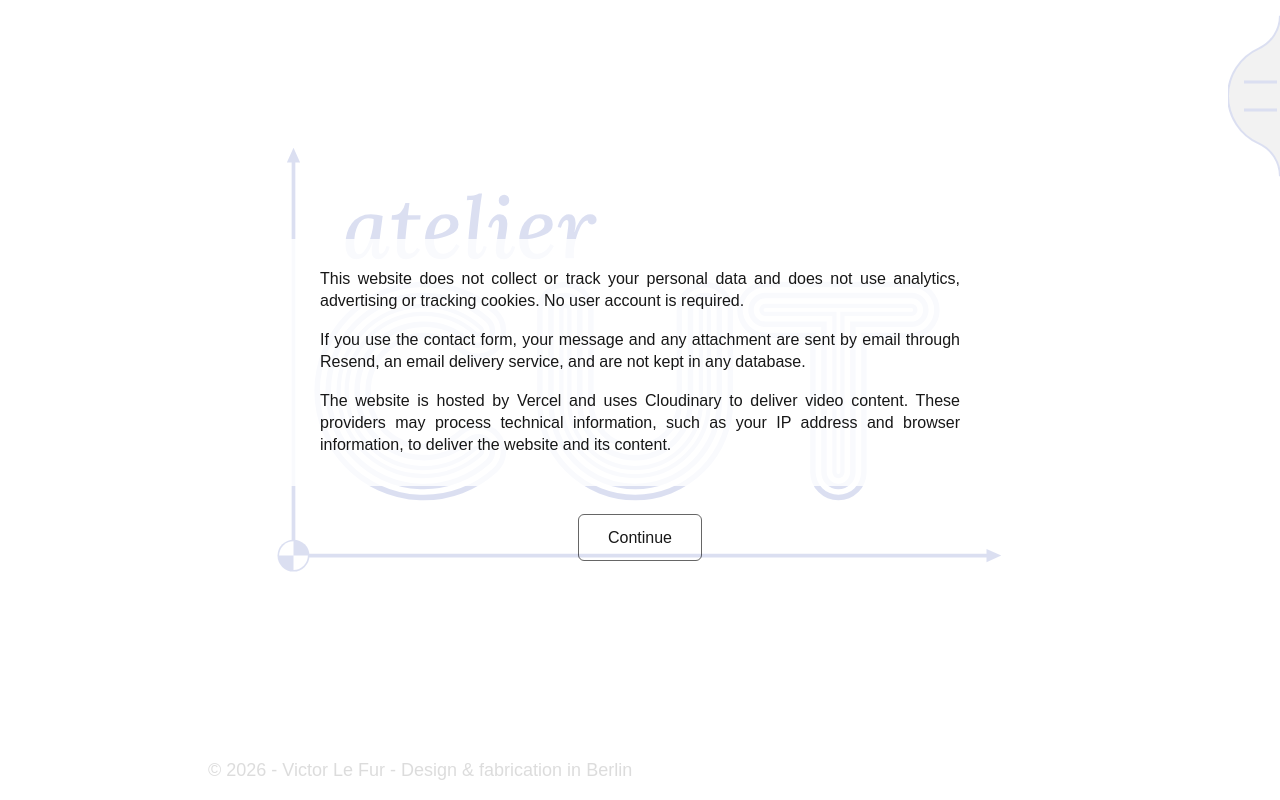
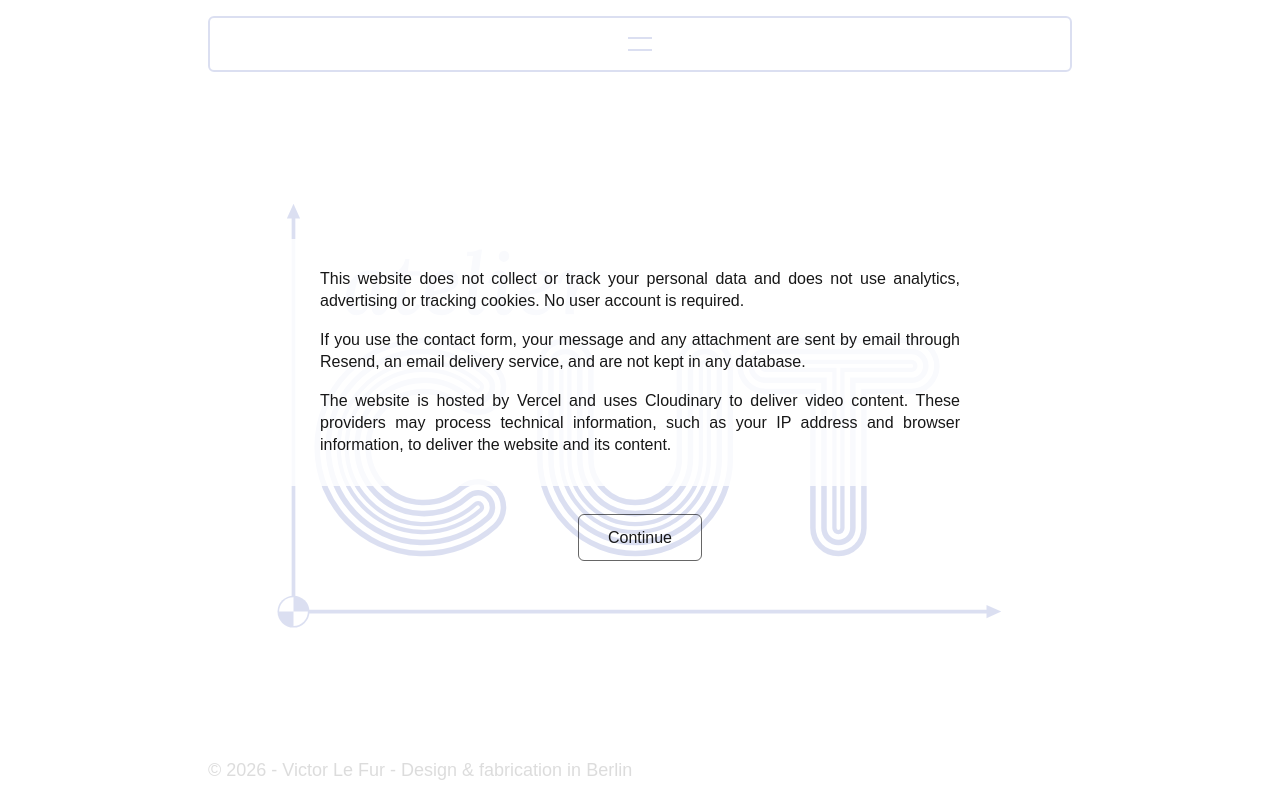
Before and after one commit to Hulow/cnc-app, a Next.js app: page / in a window 1280 px wide. Built offline with nearby package versions, Linux system fonts and the light colour scheme.

Commit message:
feat: change menu button

```diff
--- a/app/globals.css
+++ b/app/globals.css
@@ -319,195 +319,71 @@ h3 {
   text-shadow: 0 1px 3px rgba(255, 255, 255, 0.85), 0 1px 12px rgba(255, 255, 255, 0.5);
 }
 
-/* Fixed to the viewport, not the <header> landmark it sits in: .site-nav
-   is the only thing that needs a box here, and position:fixed takes it
-   out of flow entirely — <header> is left with no content-driven height,
-   so it reserves no layout space and .content-layer starts flush at the
-   top of the screen. */
+/* Rendered as the first child of .content-layer (no longer fixed to the
+   viewport) — a normal-flow block the full width of .content-layer, with
+   the item list (see .site-nav-menu below) appearing directly beneath it
+   once open, instead of a floating widget overlaying the page. */
 .site-nav {
-  /* Both the toggle's own size breakpoints (see .site-nav-toggle) and the
-     top offset below need this — hoisted here (rather than defined on
-     .site-nav-toggle itself) so this rule can read it too; custom
-     properties only cascade down to descendants, not up to ancestors. */
-  --toggle-size: 3.5rem;
-  position: fixed;
-  /* A bit above the viewport's vertical center (30%, not 50%) rather than
-     pinned near the top: half the shrink-wrapped box's own height
-     (--toggle-size) up from that 30% mark. Deliberately not
-     translateY(-50%) — a transform on .site-nav would make it the
-     containing block for its position: fixed children, including
-     .site-nav-menu, whose own top: 0 must stay resolved against the real
-     viewport. */
-  top: calc(30% - (var(--toggle-size) / 2));
-  /* 0, not --space-md: the toggle's shape (see .site-nav-toggle and
-     .site-nav-toggle-shape) must sit flush against the viewport's right
-     edge, so this box — which shrink-wraps to the toggle, the only
-     in-flow content since the menu list is fixed positioned independently
-     — has to start flush with that edge rather than inset from it. */
-  right: 0;
-  /* Must outrank .content-layer (z-index: 1): on narrow viewports
-     .content-layer is 90% wide and its box genuinely reaches the toggle's
-     corner position, so an equal z-index left .content-layer (later in
-     the DOM) painted on top and swallowed clicks meant for the toggle.
-     Tied with .welcome-screen (also 2) is fine — it always renders after
-     header in the DOM, so it still wins that tie and stays on top while
-     the gate hasn't been dismissed yet. */
-  z-index: 2;
+  width: 100%;
 }
 
-/* The button itself is just a hit target now — no border/background of
-   its own (that's all drawn by .site-nav-toggle-shape's <path>, see
-   below) — kept at the same width/height (--toggle-size) the plain
-   circle used to be, so the toggle's on-screen position doesn't shift.
-   The shape itself is taller than that (the fillets add height above/
-   below the bump) and is centered on this box rather than fitted inside
-   it — overflow: visible lets that extra height render past this box's
-   own top/bottom edges without being clipped. */
+/* The whole rectangle is the button: width always matches .site-nav (and
+   so .content-layer) exactly, with a blue border and opaque white fill.
+   The two-bar/X icon (see .site-nav-toggle-bar below) is centered inside
+   it via this box's own relative positioning. */
 .site-nav-toggle {
   position: relative;
-  width: calc(var(--toggle-size) / 2);
-  height: var(--toggle-size);
+  width: 100%;
+  height: 3.5rem;
   padding: 0;
-  border: none;
-  background: none;
+  border: 2px solid var(--logo-color);
+  border-radius: 0.375rem;
+  background: #ffffff;
   cursor: pointer;
-  overflow: visible;
 }
 
-/* One continuous shape (a single <path>, no stacked pieces) for the bump
-   coming out of the screen's right edge: a main arc (radius R =
-   --toggle-size / 2) plus a smaller concave fillet arc at the top and
-   bottom (radius r = 0.7R) that's tangent to both the main arc and the
-   screen edge, so the outline flows edge → fillet → bump → fillet → edge
-   with no corners. The path's own coordinates (in a -100..0 / R=100
-   space) bake in that 0.7 ratio via closed-form tangency math: a fillet
-   of radius r tangent to the main circle and to the same edge line sits
-   with its center offset R*sqrt(1+2r/R) from the main circle's center —
-   change the fillet ratio by recomputing these numbers, not by editing a
-   variable (SVG path data can't consume calc()/var()). Positioned
-   centered on the button (top: 50% + translateY(-50%)) rather than flush
-   to its top, since the shape is taller than the button's own box. */
-.site-nav-toggle-shape {
-  position: absolute;
-  top: 50%;
-  right: 0;
-  width: calc(var(--toggle-size) / 2);
-  height: calc(var(--toggle-size) * 1.54919);
-  transform: translateY(-50%);
-  pointer-events: none;
-}
-
-/* Below tablet, colors are inverted from the tablet+ scheme (see the
-   media query below, which restores fill/background to their original
-   values): an opaque logo-color bump with the bars/X in transparent black,
-   rather than a transparent-black bump with a logo-color border/bars. */
-.site-nav-toggle-shape path {
-  fill: var(--logo-color);
-  stroke: var(--logo-color);
-  stroke-width: 2px;
-  /* Keeps the stroke a constant 2px on screen as the shape scales
-     between breakpoints, instead of scaling with the viewBox. */
-  vector-effect: non-scaling-stroke;
-}
-
-/* Two bars, centered within the button (unlike the shape itself, they
-   don't need the fillets' extra height, so they stay anchored to the
-   button's own vertical center via top: 50%); on open they're re-centered
-   and rotated 45deg opposite ways to form an "X". Smaller here (below
-   tablet) than at the tablet+ breakpoint below. */
+/* Two bars, centered within the button; on open they're re-centered and
+   rotated 45deg opposite ways to form an "X". */
 .site-nav-toggle-bar {
   position: absolute;
-  left: 20%;
+  left: 50%;
   top: 50%;
-  width: 60%;
-  height: 3px;
-  /* Matches .contact-form's own background exactly, not an arbitrary
-     black. */
-  background: rgba(0, 0, 0, 0.6);
+  width: 1.5rem;
+  height: 2px;
+  background: var(--logo-color);
   transition: transform 200ms ease;
 }
 
 .site-nav-toggle-bar:first-of-type {
-  transform: translateY(calc(-50% - 8px));
+  transform: translate(-50%, calc(-50% - 6px));
 }
 
 .site-nav-toggle-bar:last-of-type {
-  transform: translateY(calc(-50% + 8px));
+  transform: translate(-50%, calc(-50% + 6px));
 }
 
 .site-nav-toggle[data-open="true"] .site-nav-toggle-bar:first-of-type {
-  transform: translateY(-50%) rotate(45deg);
+  transform: translate(-50%, -50%) rotate(45deg);
 }
 
 .site-nav-toggle[data-open="true"] .site-nav-toggle-bar:last-of-type {
-  transform: translateY(-50%) rotate(-45deg);
+  transform: translate(-50%, -50%) rotate(-45deg);
 }
 
-/* Tablet and up: enlarge the toggle's shape (see .site-nav-toggle and
-   .site-nav-toggle-shape above) and scale the bars' spacing to match, so
-   they stay centered within the bigger shape instead of clustering near
-   its middle. */
-@media (min-width: 768px) {
-  .site-nav {
-    --toggle-size: 6.5rem;
-    /* Much higher than the mobile 30% mark — closer to the top of the
-       screen instead of near its vertical center. */
-    top: calc(12% - (var(--toggle-size) / 2));
-  }
-
-  .site-nav-toggle-bar:first-of-type {
-    transform: translateY(calc(-50% - 14px));
-  }
-
-  .site-nav-toggle-bar:last-of-type {
-    transform: translateY(calc(-50% + 14px));
-  }
-
-  .site-nav-toggle-bar {
-    left: 30%;
-    width: 64%;
-    /* Original (non-inverted) scheme: the mobile rule above swaps this to
-       transparent black. */
-    background: var(--logo-color);
-  }
-
-  /* Original (non-inverted) scheme: the mobile rule above swaps this to
-     an opaque --logo-color fill. */
-  .site-nav-toggle-shape path {
-    fill: rgba(0, 0, 0, 0.35);
-  }
-}
-
-/* Fixed (not absolute-in-.site-nav), centered with left: 50% +
-   translateX(-50%): width (not max-width) matches .content-layer's own
-   width (90%/70%, capped at 75rem) exactly, so the menu's edges line up
-   with the dark panel underneath instead of shrink-wrapping its items.
-   Items (see .site-nav-menu li below) are flex: 1, so they grow to fill
-   that full width evenly on their own — the row needs only a small fixed
-   gap between them, not justify-content, and the items themselves get
-   bigger as the screen does rather than leaving ever-larger empty gaps
-   (space-between's effect with only 4 items). top: 0 lines it up with
-   .content-layer's own top edge (it starts flush at the top of the
-   screen — see the .site-nav comment above). */
+/* In-flow, directly below .site-nav-toggle (not a fixed overlay) — width
+   100% matches .site-nav (and so .content-layer) exactly, same as the
+   toggle button above it. Items (see .site-nav-menu li below) are flex:
+   1, so they grow to fill that full width evenly on their own — the row
+   needs only a small fixed gap between them, not justify-content, and the
+   items themselves get bigger as the screen does rather than leaving
+   ever-larger empty gaps (space-between's effect with only 4 items). */
 .site-nav-menu {
-  position: fixed;
-  top: 0;
-  left: 50%;
-  transform: translateX(-50%);
-  width: 90%;
-  max-width: 75rem;
-  z-index: 1;
+  width: 100%;
+  margin-top: var(--space-sm);
   display: flex;
   align-items: center;
   gap: var(--space-xs);
-  padding: var(--space-sm);
   list-style: none;
-}
-
-@media (min-width: 576px) {
-  .site-nav-menu {
-    width: 70%;
-  }
 }
 
 @keyframes site-nav-item-in {
@@ -642,26 +518,6 @@ h3 {
   padding: var(--space-md);
   background: rgba(0, 0, 0, 0.6);
   border-radius: 0.375rem;
-  margin-top: 0;
-  transition: margin-top 200ms ease;
-}
-
-/* .site-nav-menu overlays .content-layer's top edge (position: fixed, so
-   it reserves no layout space of its own) — nudge the form down out of
-   its way while the menu is open, matching roughly the menu bar's own
-   height, and let it settle back once the menu closes. */
-.content-layer[data-menu-open="true"] .contact-form {
-  margin-top: 4rem;
-}
-
-/* Below 576px the menu wraps into 2 rows (see .site-nav-menu's own
-   max-width: 575px query), roughly doubling its height — the 4rem push
-   above only clears a single row, so it needs more room here or the
-   second row sits on top of the form. */
-@media (max-width: 575px) {
-  .content-layer[data-menu-open="true"] .contact-form {
-    margin-top: 7rem;
-  }
 }
 
 /* Success state reuses .contact-form's box but centers its (much
--- a/components/navbar/navbar.tsx
+++ b/components/navbar/navbar.tsx
@@ -1,6 +1,5 @@
 "use client";
 
-import { useEffect } from "react";
 import { useNavBar } from "./use-navbar";
 
 const MENU_ID = "site-nav-menu";
@@ -19,22 +18,14 @@ const NAV_LINKS = [
 
 interface NavbarProps {
   onNavigate?: (view: string) => void;
-  // Fired whenever the menu opens or closes — lets a page layout react
-  // (e.g. make room for the menu overlaying its content) without knowing
-  // anything about Navbar's own state or animation lifecycle.
-  onOpenChange?: (isOpen: boolean) => void;
 }
 
 // Rendering only: open/closed state and the mount-until-exit-animation-
 // finishes lifecycle live in useNavBar.
-export function Navbar({ onNavigate, onOpenChange }: NavbarProps) {
+export function Navbar({ onNavigate }: NavbarProps) {
   const { isOpen, isRendered, toggle, close, handleAnimationEnd } = useNavBar({
     exitAnimationName: EXIT_ANIMATION_NAME,
   });
-
-  useEffect(() => {
-    onOpenChange?.(isOpen);
-  }, [isOpen, onOpenChange]);
 
   return (
     <nav className="site-nav" aria-label="Main">
@@ -47,18 +38,6 @@ export function Navbar({ onNavigate, onOpenChange }: NavbarProps) {
         aria-label={isOpen ? "Close menu" : "Open menu"}
         onClick={toggle}
       >
-        {/* One continuous outline — main bump + tangent concave fillets
-            top and bottom — drawn as a single path so there's no seam
-            where the pieces would otherwise meet (see .site-nav-toggle-
-            shape in globals.css for the geometry). No trailing Z: fill
-            still closes the shape implicitly (SVG always closes subpaths
-            for filling), but leaving the path open means the stroke skips
-            the straight closing segment that would otherwise run along
-            the screen's edge. Decorative: aria-label above already names
-            the button. */}
-        <svg className="site-nav-toggle-shape" viewBox="-100 -154.919 100 309.838" aria-hidden="true" focusable="false">
-          <path d="M 0 -154.919 A 70 70 0 0 1 -41.176 -91.129 A 100 100 0 0 0 -41.176 91.129 A 70 70 0 0 1 0 154.919" />
-        </svg>
         <span className="site-nav-toggle-bar" />
         <span className="site-nav-toggle-bar" />
       </button>
--- a/components/page-view/page-view.tsx
+++ b/components/page-view/page-view.tsx
@@ -1,6 +1,6 @@
 "use client";
 
-import { useState, type ReactNode } from "react";
+import { type ReactNode } from "react";
 import { ContactForm } from "@/components/contact/contact-form";
 import { Navbar } from "@/components/navbar/navbar";
 import { siteConfig } from "@/shared/site-config";
@@ -22,22 +22,19 @@ interface PageViewProps {
 // Rendering only: which view is current, what navigate/goHome do, and the
 // default view all live in usePageView.
 //
-// <header> carries no layout of its own — .site-nav (in globals.css)
-// pins the toggle to the screen's top-right corner via fixed positioning,
-// so .content-layer below starts flush at the top of the screen instead
-// of leaving a gap for an (unstyled) header row above it.
+// Navbar renders inside .content-layer (not a separate <header> above
+// it) — .site-nav (in globals.css) is a normal-flow, full-width block now
+// rather than a fixed-position widget, so it has to sit in the same
+// column flex as main/footer to get .content-layer's own width and
+// spacing instead of floating independently over the page.
 export function PageView({ logo, service, footer }: PageViewProps) {
   const { view, navigate, goHome } = usePageView();
-  // Drives .contact-form's down-shift (see globals.css) so the menu
-  // overlaying .content-layer's top doesn't cover the form.
-  const [isMenuOpen, setIsMenuOpen] = useState(false);
 
   return (
-    <>
+    <div className="content-layer page-content">
       <header>
-        <Navbar onNavigate={navigate} onOpenChange={setIsMenuOpen} />
+        <Navbar onNavigate={navigate} />
       </header>
-      <div className="content-layer page-content" data-menu-open={isMenuOpen}>
       <main>
         <h1 className="sr-only">{siteConfig.name}</h1>
         {view === "logo" && logo}
@@ -47,6 +44,5 @@ export function PageView({ logo, service, footer }: PageViewProps) {
       </main>
       {view === "logo" && footer}
     </div>
-    </>
   );
 }
```
Also changed, not shown: 1 other file (tests, documents, lock files or other folders). Lines whose indentation alone changed are shown as unchanged.
